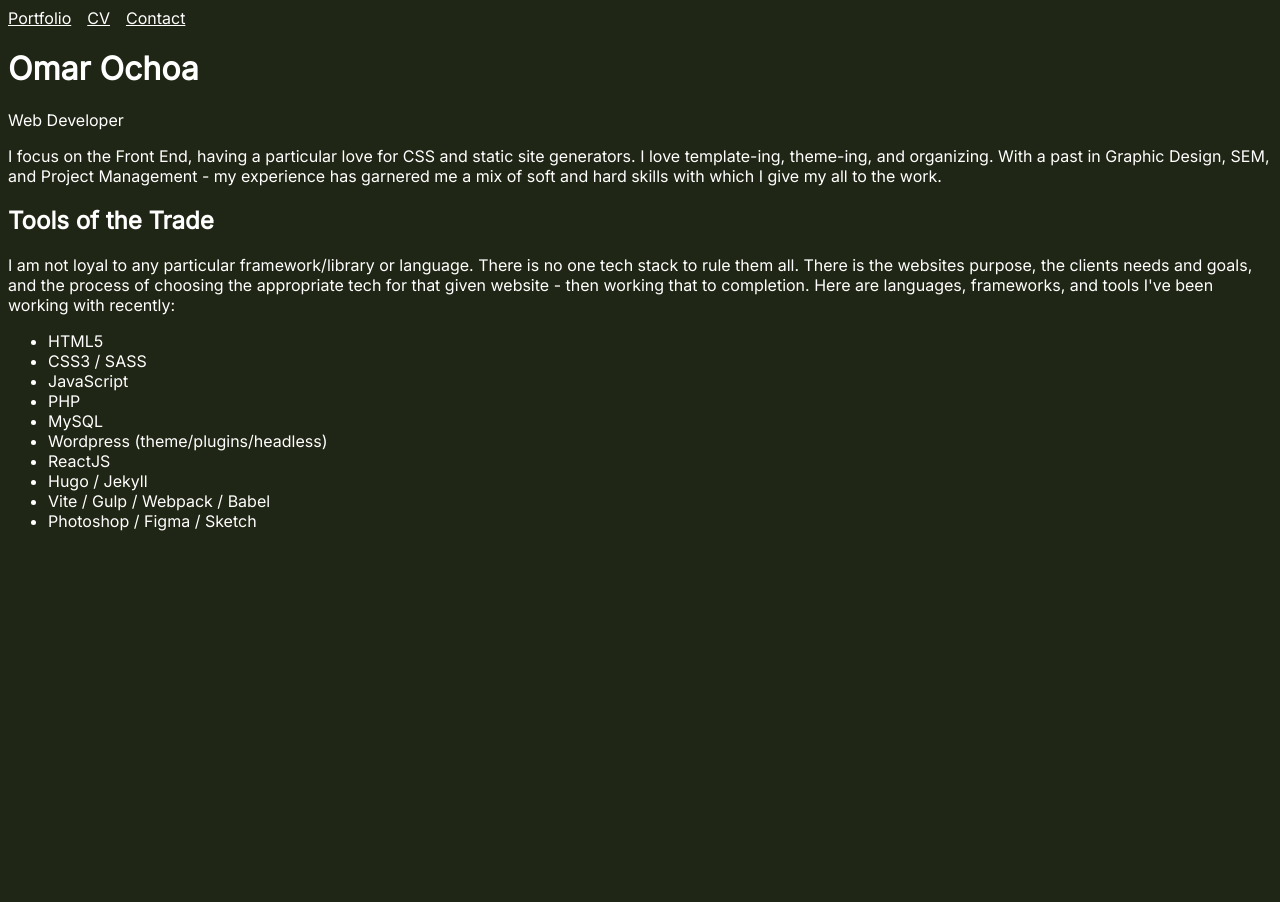
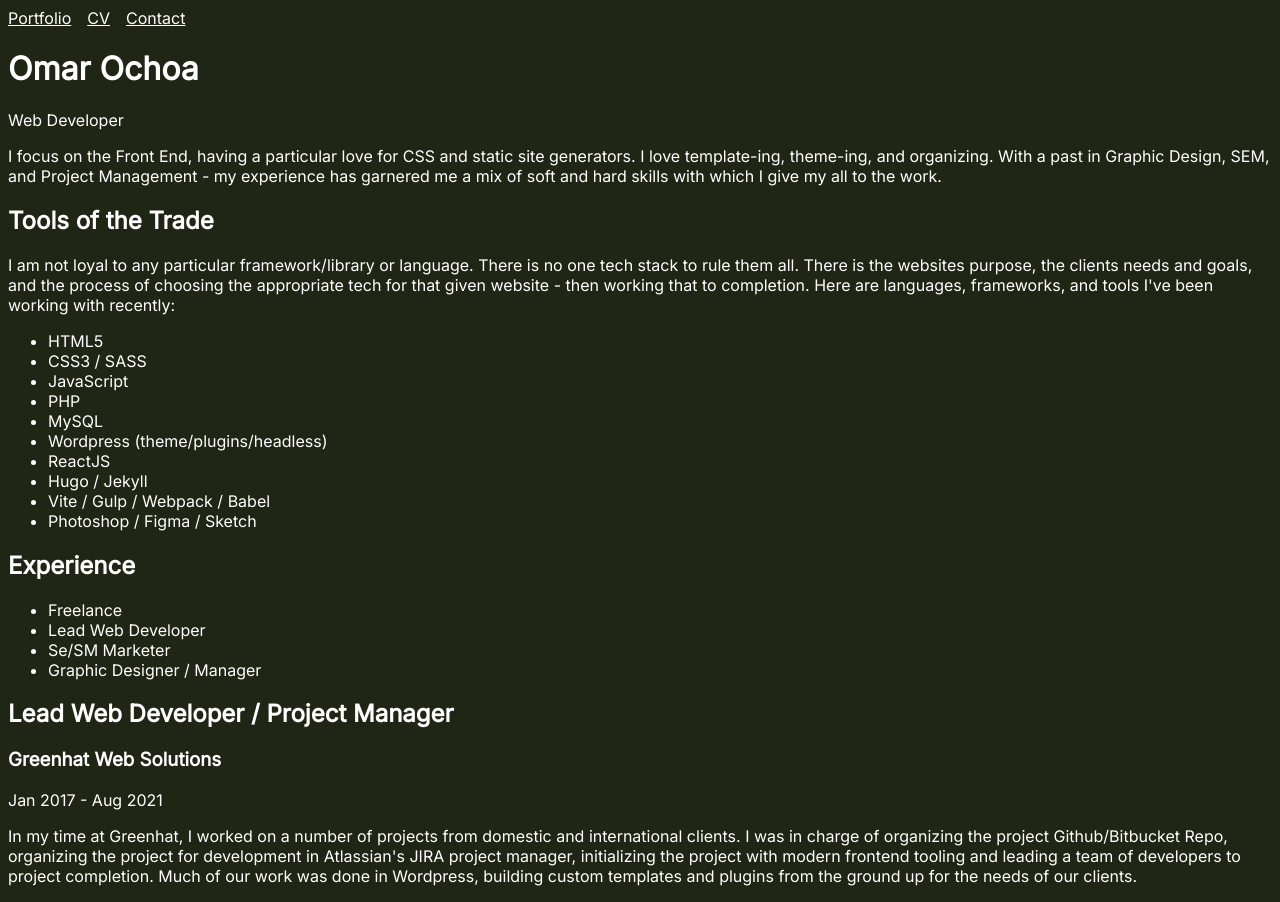
Before and after one commit to omarotxoa/omarochoa-frontend-react, a React (Vite) app: page / in a window 1280 px wide. Before the commit the page ends 800 px from the top, so only its background shows below. Built offline with nearby package versions, Linux system fonts and the light colour scheme; a web font is replaced by a local one.

Commit message:
Creates the Experience component with first draft copy

```diff
--- a/src/App.jsx
+++ b/src/App.jsx
@@ -1,6 +1,7 @@
 import Nav from "./components/Nav";
 import Hero from "./components/Hero";
 import Tools from "./components/Tools";
+import Experience from "./components/Experience";
 
 function App() {
   return (
@@ -8,6 +9,7 @@ function App() {
       <Nav />
       <Hero />
       <Tools />
+      <Experience />
     </>
   )
 }
--- /dev/null
+++ b/src/components/Experience.jsx
@@ -0,0 +1,27 @@
+function Experience() {
+  return(
+    <section>
+      <h2>Experience</h2>
+      <div>
+        <ul>
+          <li>Freelance</li>
+          <li>Lead Web Developer</li>
+          <li>Se/SM Marketer</li>
+          <li>Graphic Designer / Manager</li>
+        </ul>
+        <div>
+          <div>
+            <h2>Lead Web Developer / Project Manager</h2>
+            <h3>Greenhat Web Solutions</h3>
+            <date>Jan 2017 - Aug 2021</date>
+          </div>
+          <p>
+            In my time at Greenhat, I worked on a number of projects from domestic and international clients. I was in charge of organizing the project Github/Bitbucket Repo, organizing the project for development in Atlassian's JIRA project manager, initializing the project with modern frontend tooling and leading a team of developers to project completion. Much of our work was done in Wordpress, building custom templates and plugins from the ground up for the needs of our clients.
+          </p>
+        </div>
+      </div>
+    </section>
+  );
+}
+
+export default Experience;
```
